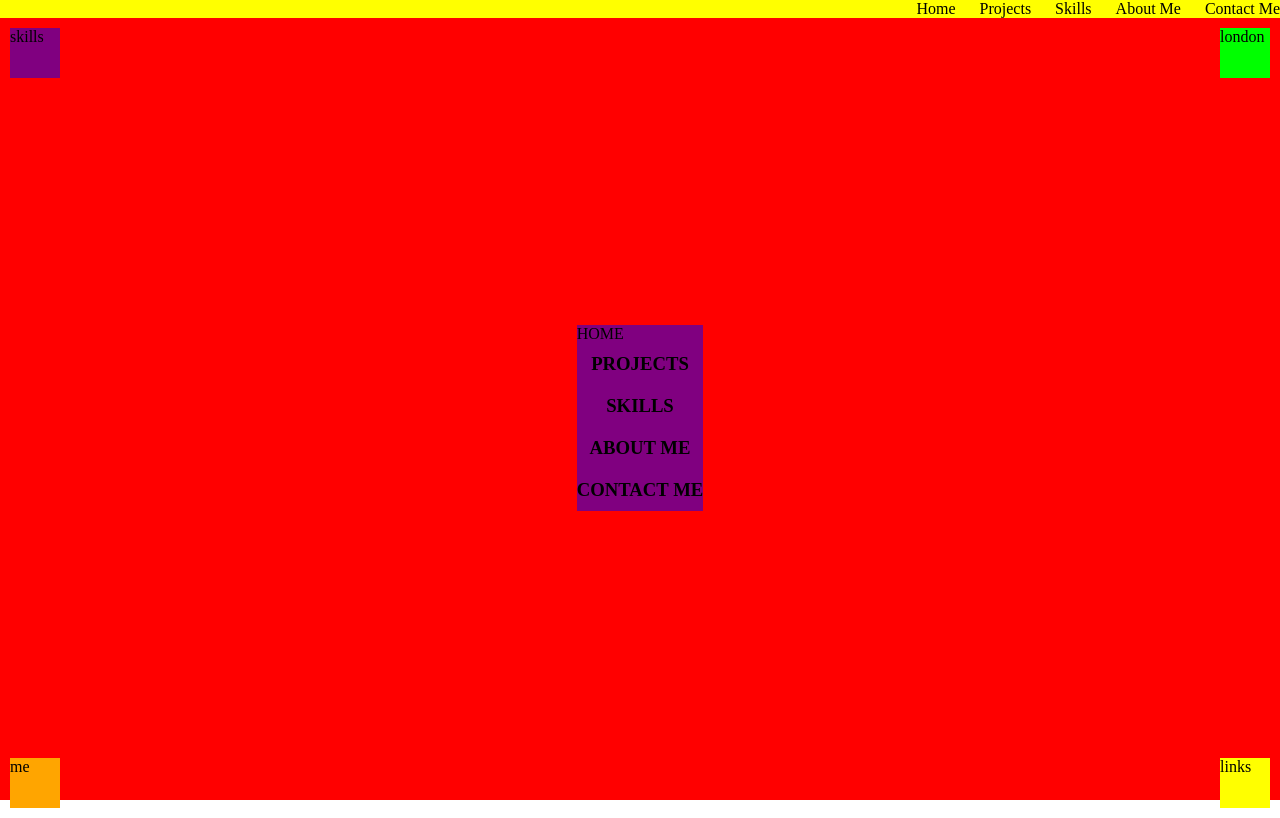
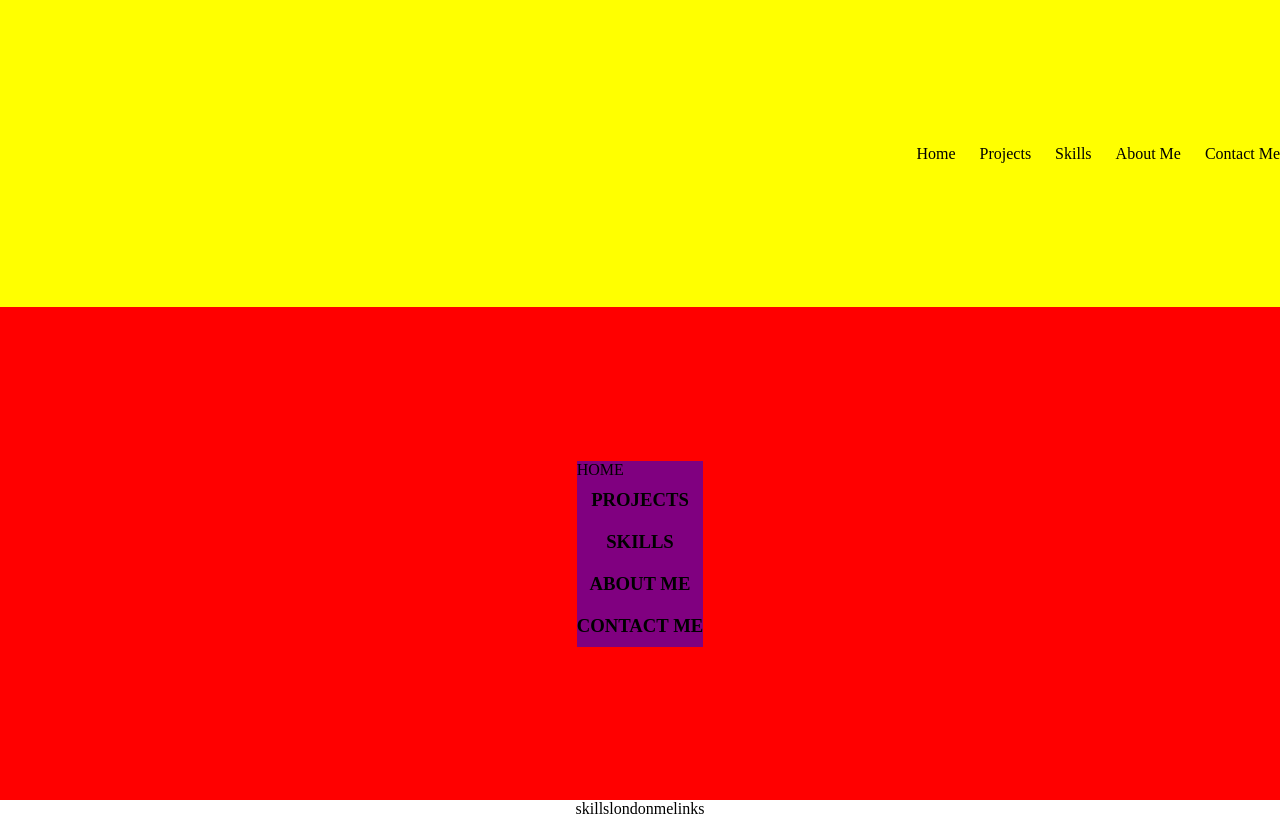
Before and after one commit to aiacuone/portfolio-v3, a Next.js app: page / in a window 1280 px wide. Built offline with nearby package versions, Linux system fonts and the light colour scheme.

Commit message:
seperated css in layout page

```diff
--- a/components/Layout.js
+++ b/components/Layout.js
@@ -3,43 +3,66 @@ import Grid from '@mui/material/Grid'
 import { makeStyles } from '@mui/styles'
 import { UserContext } from '../utils/UserContext'
 import Link from 'next/link'
+// import MenuIcon from '@mui/icons-material/Menu'
+
+var showViewButtons
+export function handleShowViewButtons(boolean) {
+  showViewButtons = boolean
+}
 
 export default function Layout({ children }) {
-  const { state } = useContext(UserContext)
-  const { phone, windowHeight } = state
+  const { state, vars } = useContext(UserContext)
+  const { phone, windowHeight, showViewButtons } = state
   const { isPhone, isPhoneLandscape } = phone
+  const { height: hamburgerHeight, width: hamburgerWidth } = vars.hamburger
 
-  const useStyles = makeStyles({
+  const useStylesRoot = makeStyles({
     root: {
       // background: isPhone ? 'green' : 'blue',
       width: '100vw',
       height: windowHeight,
     },
-    header: {
+  })
+
+  const classesRoot = useStylesRoot()
+
+  const Phone = () => {
+    const useStyles = makeStyles({
+      root: {
+        position: 'relative',
         width: '100%',
-      background: 'yellow',
-      gridArea: '1/1/2/11',
+        height: '100%',
       },
       hamburger: {
         position: 'absolute',
         bottom: !isPhoneLandscape && 5, //HEIGHT OF HAMBURGER FROM BOTTOM
         right: isPhoneLandscape && 10, //HEIGHT OF HAMBURGER FROM RIGHT
         background: 'orange',
-      height: '50px',
+        height: hamburgerHeight,
+        width: hamburgerWidth,
         zIndex: 1,
       },
+    })
 
-    container: {
-      position: 'relative',
-      width: '100%',
-      height: '100%',
-    },
-    backgroundContainer: {
-      position: 'absolute',
-      // background: 'orange',
-      height: '100%',
-    },
-    normContainer: {
+    const classes = useStyles()
+
+    return (
+      <Grid
+        container
+        className={classes.root}
+        justifyContent="center"
+        alignItems="center">
+        <Link href="/hamburger">
+          <Grid className={classes.hamburger}></Grid>
+        </Link>
+        {children}
+      </Grid>
+    )
+  }
+
+  const Normal = () => {
+    const useStyles = makeStyles({
+      root: {
         height: '100%',
         width: '100%',
         display: 'grid',
@@ -47,70 +70,17 @@ export default function Layout({ children }) {
         gridTemplateRows: '40px repeat(10,1fr)', //HEADER HEIGHT
         gridTemplateColumns: 'repeat(10,1fr)',
       },
-    normContainer2: {
+      header: {
         width: '100%',
-      height: '100%',
-      gridArea: '2/1/12/11',
-      // background: 'blue',
-      position: 'relative',
+        background: 'yellow',
+        gridArea: '1/1/2/11',
       },
-    me: {
-      position: 'absolute',
-      bottom: 10, //THESE VALUES SET TO 10 DUE TO PADDING/MARGIN ISSUES
-      left: 10,
-      height: '50px',
-      width: '50px',
-      background: 'orange',
-    },
-    london: {
-      position: 'absolute',
-      top: 10,
-      right: 10,
-      height: '50px',
-      width: '50px',
-      background: 'lime',
-    },
-    links: {
-      position: 'absolute',
-      bottom: 10,
-      right: 10,
-      background: 'green',
-      height: '50px',
-      width: '50px',
-      background: 'yellow',
-    },
-    skills: {
-      position: 'absolute',
-      top: 10,
-      left: 10,
-      height: '50px',
-      width: '50px',
-      background: 'purple',
-    },
-
       linksHeader: { height: '100%' },
     })
 
     const classes = useStyles()
-
-  const Phone = () => {
     return (
-      <Grid
-        container
-        className={classes.container}
-        justifyContent="center"
-        alignItems="center">
-        <Link href="/hamburger">
-          <Grid className={classes.hamburger}>Hamburger</Grid>
-        </Link>
-        {children}
-      </Grid>
-    )
-  }
-
-  const Normal = () => {
-    return (
-      <Grid container className={classes.normContainer}>
+      <Grid container className={classes.root}>
         <Grid className={classes.header}>
           <Grid
             container
@@ -161,6 +131,6 @@ export default function Layout({ children }) {
   }
 
   return (
-    <Grid className={classes.root}>{isPhone ? <Phone /> : <Normal />}</Grid>
+    <Grid className={classesRoot.root}>{isPhone ? <Phone /> : <Normal />}</Grid>
   )
 }
--- a/package.json
+++ b/package.json
@@ -11,7 +11,10 @@
   "dependencies": {
     "@emotion/react": "^11.4.1",
     "@emotion/styled": "^11.3.0",
+    "@material-ui/core": "^4.12.3",
+    "@material-ui/icons": "^4.11.2",
     "@material-ui/styles": "^4.11.4",
+    "@mui/icons-material": "^5.0.3",
     "@mui/material": "^5.0.3",
     "@mui/styled-engine-sc": "^5.0.3",
     "@mui/styles": "^5.0.1",
--- a/pages/_app.js
+++ b/pages/_app.js
@@ -6,6 +6,7 @@ import { useState, useEffect } from 'react'
 
 function MyApp({ Component, pageProps }) {
   const [windowHeight, setWindowHeight] = useState()
+  const [showViewButtons, setShowViewButtons] = useState(false)
 
   const isPhoneWidthPortrait = useMediaQuery('(max-width:430px)')
   const isPhoneHeightPortrait = useMediaQuery('(max-height:850px)')
@@ -28,9 +29,10 @@ function MyApp({ Component, pageProps }) {
       isPhoneLandscape,
       isPhonePotrait,
     },
+    showViewButtons,
   }
 
-  const setState = { setWindowHeight }
+  const setState = { setWindowHeight, setShowViewButtons }
 
   useEffect(() => {
     setWindowHeight(window.innerHeight)
```
Also changed, not shown: 1 other file (tests, documents, lock files or other folders). Lines whose indentation alone changed are shown as unchanged.
